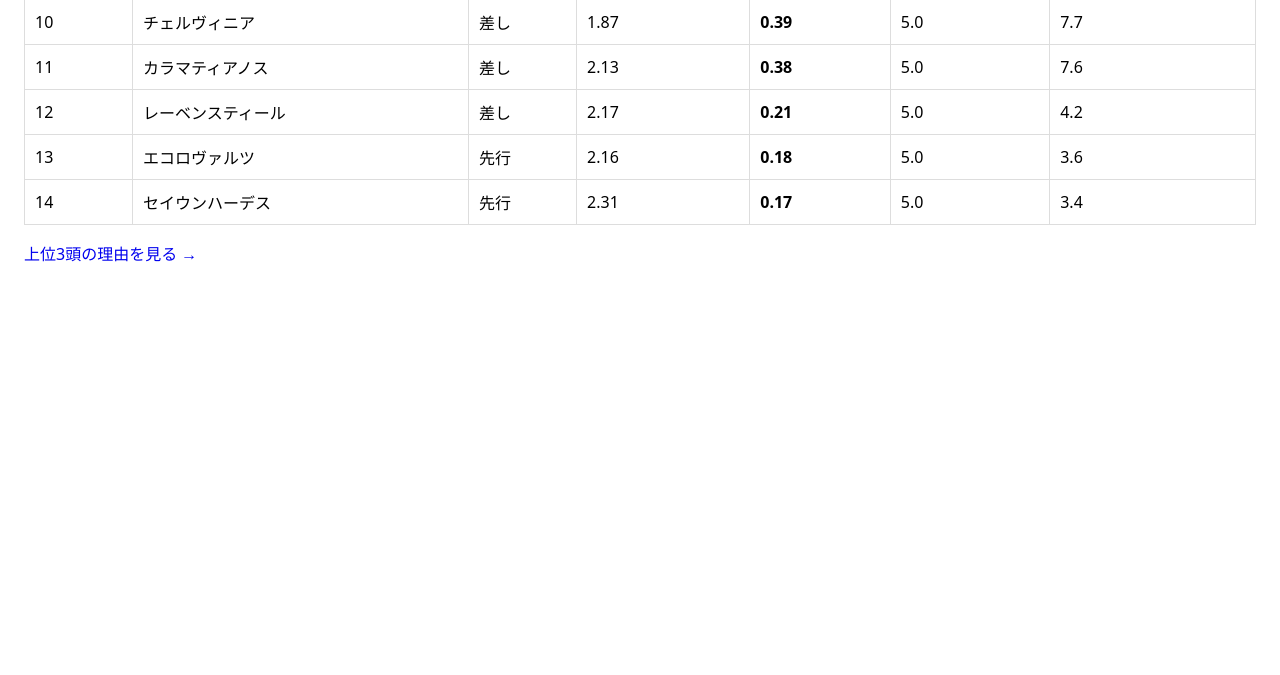
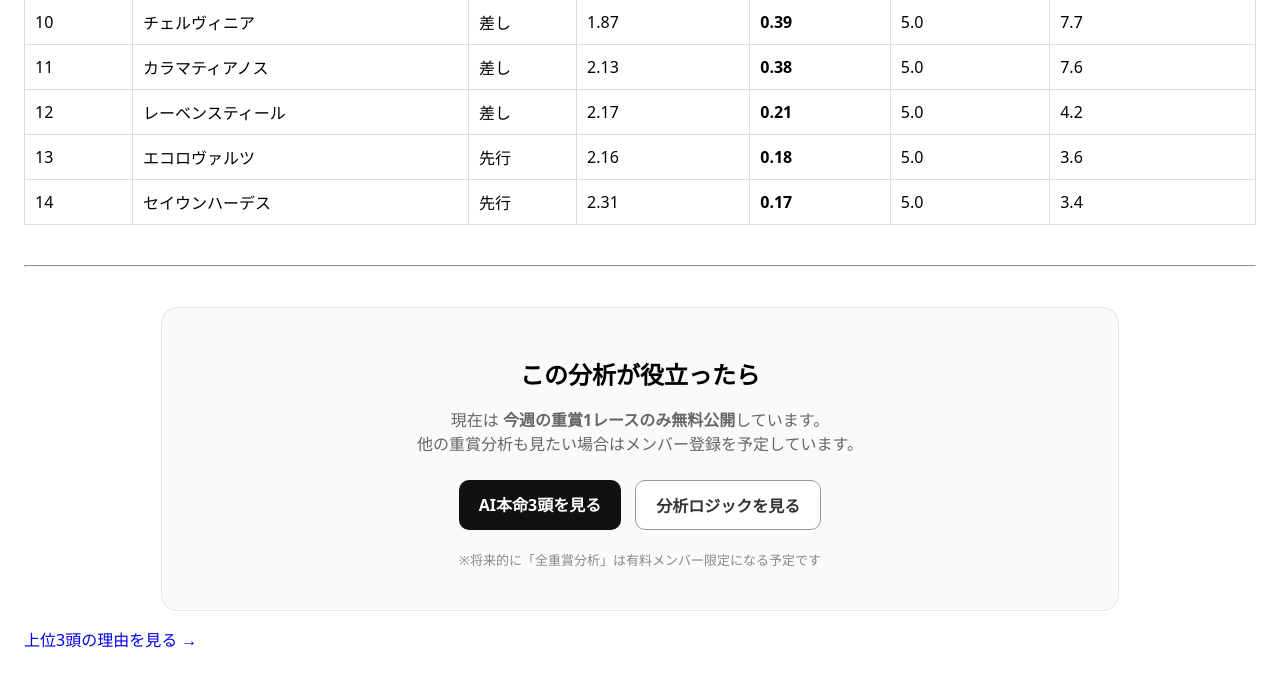
Before and after one commit to ikkaku000/keibasite, a Django app: page /race/ in a window 1280 px wide. Shown: the part 628-1303 px from the top of the page. Before the commit the page ends 890 px from the top, so only its background shows below. Run offline with Django 5.2, Linux system fonts and the light colour scheme; data comes from the database, SQL or seed files in the repository.

Commit message:
03052235 正常

```diff
--- a/keibaapp_1/templates/keibaapp_1/race_mock.html
+++ b/keibaapp_1/templates/keibaapp_1/race_mock.html
@@ -33,6 +33,60 @@
     </tbody>
   </table>
 
+  <hr style="margin:40px 0;">
+
+<section style="
+max-width:900px;
+margin:auto;
+border:1px solid #e5e5e5;
+border-radius:16px;
+padding:28px;
+background:#fafafa;
+text-align:center;
+">
+
+<h2 style="margin-bottom:10px;">
+この分析が役立ったら
+</h2>
+
+<p style="color:#666;margin-bottom:25px;">
+現在は <b>今週の重賞1レースのみ無料公開</b>しています。<br>
+他の重賞分析も見たい場合はメンバー登録を予定しています。
+</p>
+
+<div style="display:flex;gap:14px;justify-content:center;flex-wrap:wrap;">
+
+<a href="/top/" style="
+padding:12px 20px;
+border-radius:10px;
+background:#111;
+color:#fff;
+font-weight:bold;
+text-decoration:none;
+">
+AI本命3頭を見る
+</a>
+
+<a href="/about/" style="
+padding:12px 20px;
+border-radius:10px;
+border:1px solid #999;
+color:#333;
+font-weight:bold;
+text-decoration:none;
+background:#fff;
+">
+分析ロジックを見る
+</a>
+
+</div>
+
+<p style="margin-top:20px;color:#888;font-size:13px;">
+※将来的に「全重賞分析」は有料メンバー限定になる予定です
+</p>
+
+</section>
+
   <p style="margin-top:16px;">
     <a href="/top/">上位3頭の理由を見る →</a>
   </p>
```
